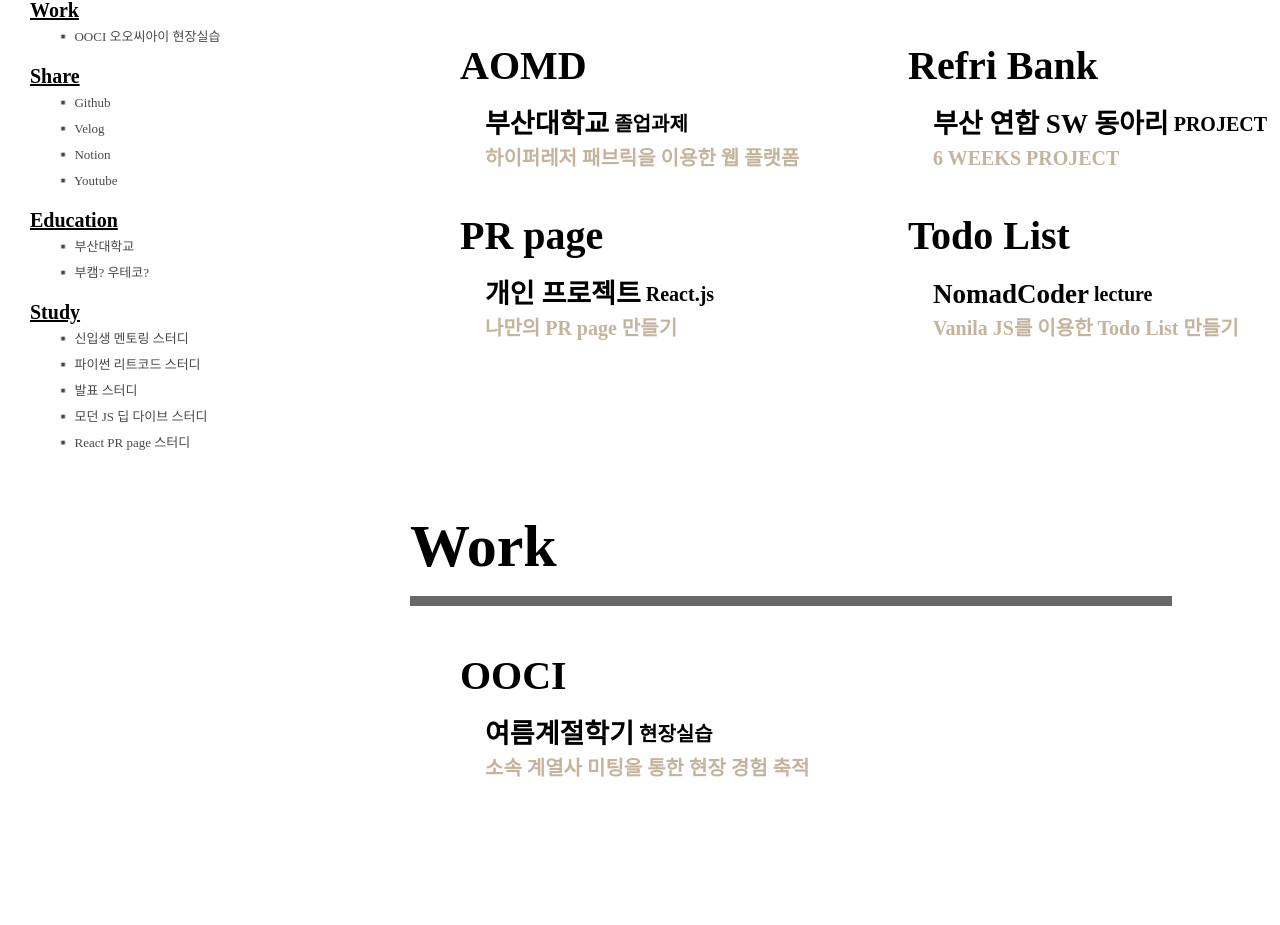
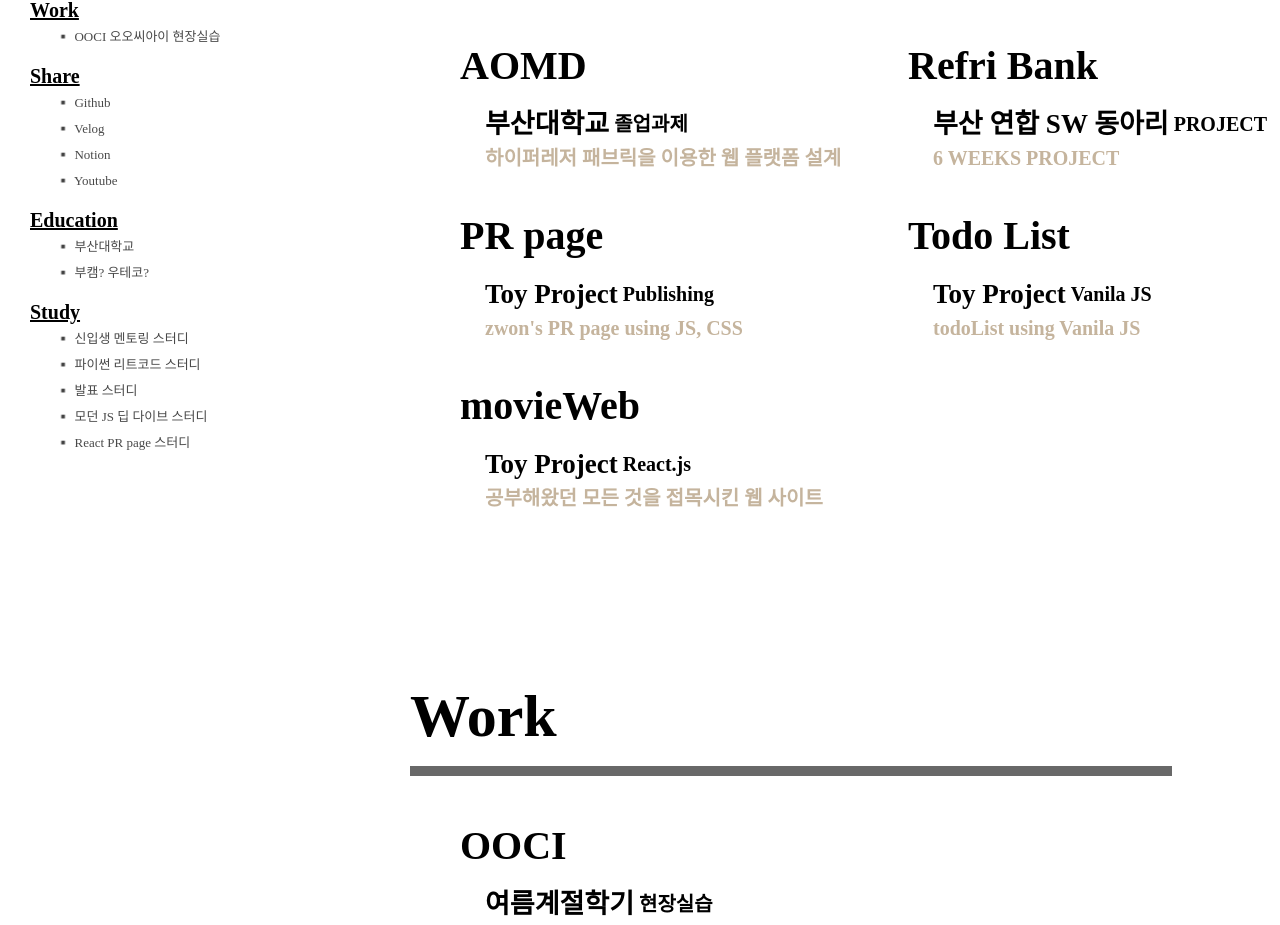
Before and after one commit to jwseo4074/PRpage, a React (Create React App) app in the folder myapp/: page / in a window 1280 px wide. Shown: the part 974-1899 px from the top of the page. Built offline with nearby package versions, Linux system fonts and the light colour scheme.

Commit message:
Refactoring 5/30 15:36

```diff
--- a/myapp/src/article/Project.js
+++ b/myapp/src/article/Project.js
@@ -1,26 +1,28 @@
-import React, { useState, useEffect } from 'react';
+import React from 'react';
 // import Fade from 'react-reveal/Fade';
-import "../style/Article.css";
-import "../style/ContentPage.css";
+import '../style/Article.css';
+import '../style/ContentPage.css';
 
 function Project() {
 	return (
 		<>
 			<a class="moveToTag" name="moveToProject"></a>
-            <div id ="project_header_box">
+			<div id="project_header_box">
 				<h1 id="article_title"> Project </h1>
 			</div>
-            <div id = "project_big_box">
-                <div id ="up_box_in_project_big_box">
+			<div id="project_big_box">
+				<div id="up_box_in_project_big_box">
 					<div className="project">
 						<a href="https://github.com/JO2SEO/AOMD" target="_blank">
 							<div className="number">
 								<p className="numberCanHover">AOMD</p>
-                                <div className ="explain_and_smallName">
+								<div className="explain_and_smallName">
 									<span className="explain"> 부산대학교 </span>
 									<span className="smallName"> 졸업과제 </span>
 								</div>
-                                <p className="explainProject"> 하이퍼레저 패브릭을 이용한 웹 플랫폼 </p>
+								<p className="explainProject">
+									하이퍼레저 패브릭을 이용한 웹 플랫폼 설계
+								</p>
 							</div>
 						</a>
 					</div>
@@ -28,11 +30,11 @@ function Project() {
 						<a href="https://qkrtmfqls.gabia.io/#/" target="_blank">
 							<div className="number">
 								<p className="numberCanHover">Refri Bank</p>
-                                <div className ="explain_and_smallName">
+								<div className="explain_and_smallName">
 									<span className="explain"> 부산 연합 SW 동아리 </span>
 									<span className="smallName">PROJECT</span>
 								</div>
-                                <p className="explainProject"> 6 WEEKS PROJECT </p>
+								<p className="explainProject">6 WEEKS PROJECT</p>
 							</div>
 						</a>
 					</div>
@@ -41,24 +43,53 @@ function Project() {
 					<div className="project">
 						<a href="https://qkrtmfqls.gabia.io/#/" target="_blank">
 							<div className="number">
-                                <p className="numberCanHover">PR page</p>
-                                <div className ="explain_and_smallName">
-                                    <span className="explain"> 개인 프로젝트 </span>
-                                    <span className="smallName"> React.js</span>
+								<p className="numberCanHover"> PR page </p>
+								<div className="explain_and_smallName">
+									<span className="explain"> Toy Project </span>
+									<span className="smallName"> Publishing</span>
 								</div>
-                                <p className="explainProject"> 나만의 PR page 만들기</p>
+								<p className="explainProject"> zwon's PR page using JS, CSS</p>
 							</div>
 						</a>
 					</div>
 					<div className="project">
 						<a href="https://todolist-zwon.herokuapp.com" target="_blank">
 							<div className="number">
-                                <p className="numberCanHover">Todo List</p>
-                                <div className ="explain_and_smallName">
-                                    <span className="explain"> NomadCoder </span>
-                                    <span className="smallName"> lecture </span>
+								<p className="numberCanHover">Todo List </p>
+								<div className="explain_and_smallName">
+									<span className="explain"> Toy Project </span>
+									<span className="smallName"> Vanila JS </span>
 								</div>
-                                <p className="explainProject"> Vanila JS를 이용한 Todo List 만들기 </p>
+								<p className="explainProject"> todoList using Vanila JS </p>
+							</div>
+						</a>
+					</div>
+				</div>
+				<div id="bottom_box_in_project_big_box">
+					<div className="project">
+						<a href="https://qkrtmfqls.gabia.io/#/" target="_blank">
+							<div className="number">
+								<p className="numberCanHover"> movieWeb </p>
+								<div className="explain_and_smallName">
+									<span className="explain"> Toy Project </span>
+									<span className="smallName"> React.js</span>
+								</div>
+								<p className="explainProject">
+									{' '}
+									공부해왔던 모든 것을 접목시킨 웹 사이트{' '}
+								</p>
+							</div>
+						</a>
+					</div>
+					<div className="project">
+						<a href="https://todolist-zwon.herokuapp.com" target="_blank">
+							<div className="number">
+								<p className="numberCanHover"></p>
+								<div className="explain_and_smallName">
+									<span className="explain"> </span>
+									<span className="smallName"> </span>
+								</div>
+								<p className="explainProject"></p>
 							</div>
 						</a>
 					</div>
```
Lines whose indentation alone changed are shown as unchanged.
